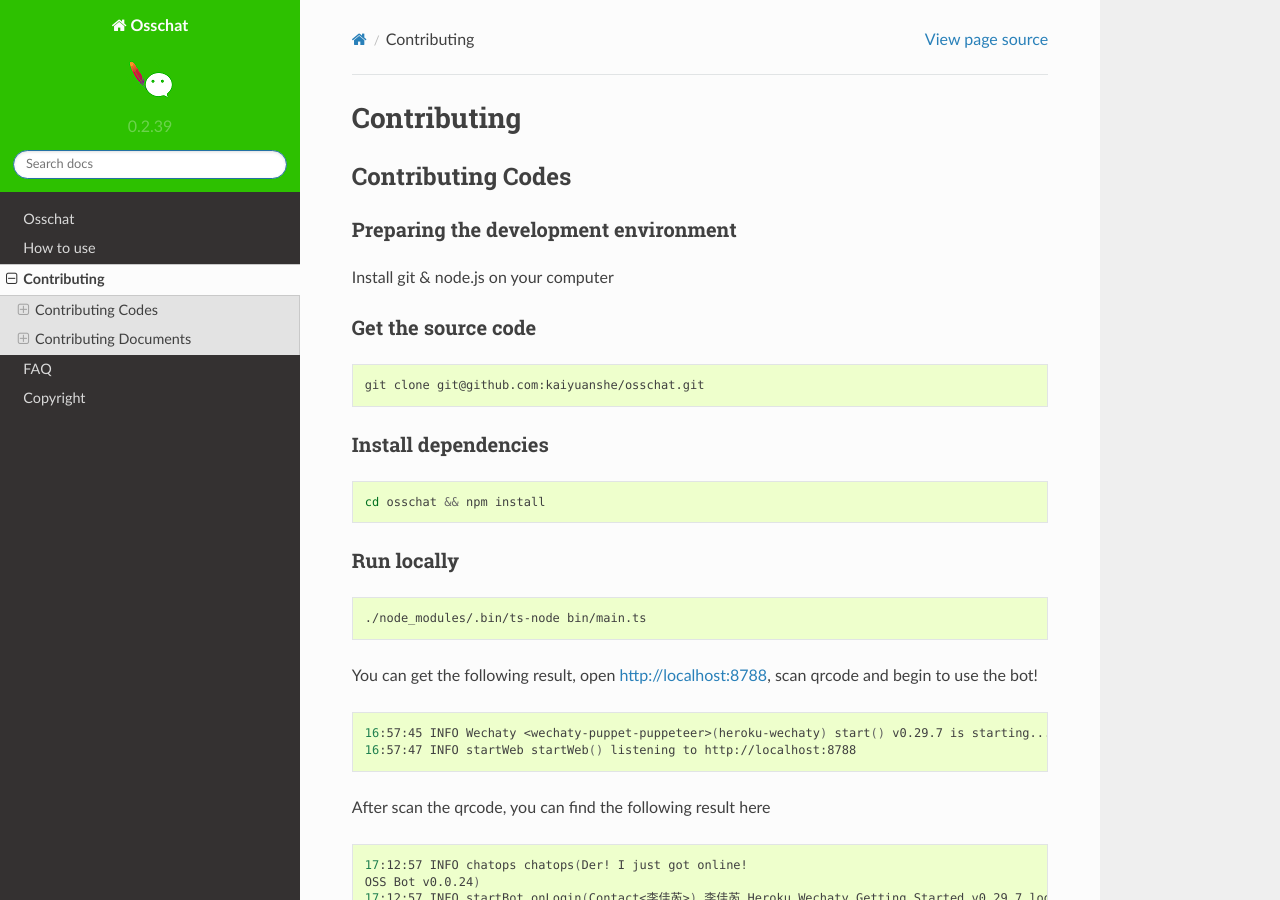
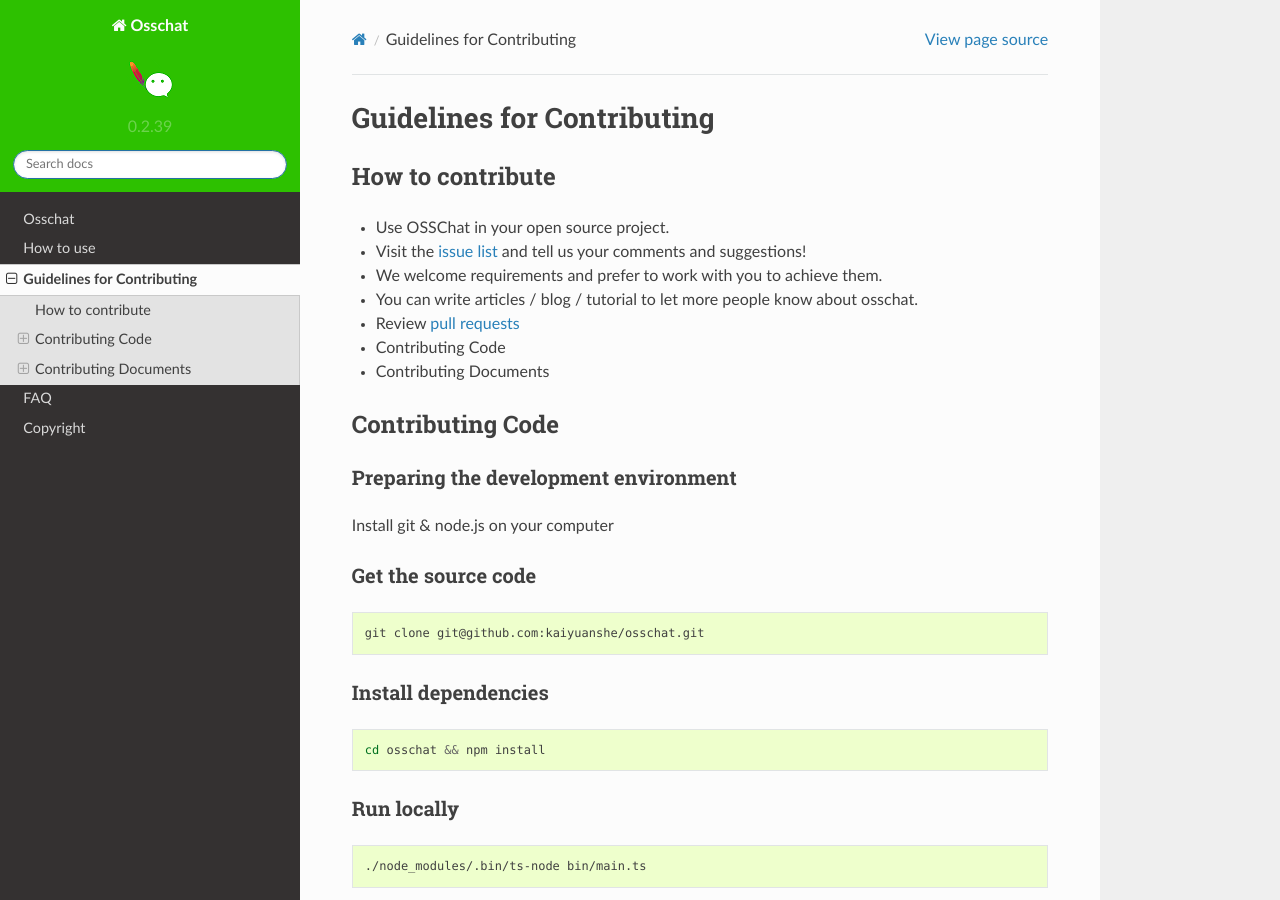
Before and after one commit to kaiyuanshe/osschat, a Sphinx documentation site: the page built from docs/README.md, in a window 1280 px wide and 900 px high. Built offline with Sphinx 7.4.7 and the Read the Docs theme 2.0.0, drawn with Linux system fonts in a browser that asks for light colours.

Commit message:
docs: add How to contribute.
Signed-off-by: 庄表伟 <zhuangbiaowei@gmail.com>

```diff
--- a/docs/README.md
+++ b/docs/README.md
@@ -1,6 +1,16 @@
-# Contributing
+# Guidelines for Contributing
 
-## Contributing Codes
+## How to contribute
+
+* Use OSSChat in your open source project.
+* Visit the [issue list](https://github.com/kaiyuanshe/osschat/issues) and tell us your comments and suggestions!
+* We welcome requirements and prefer to work with you to achieve them.
+* You can write articles / blog / tutorial to let more people know about osschat.
+* Review [pull requests](https://github.com/kaiyuanshe/osschat/pulls)
+* Contributing Code
+* Contributing Documents
+
+## Contributing Code
 
 ### Preparing the development environment
 
```
